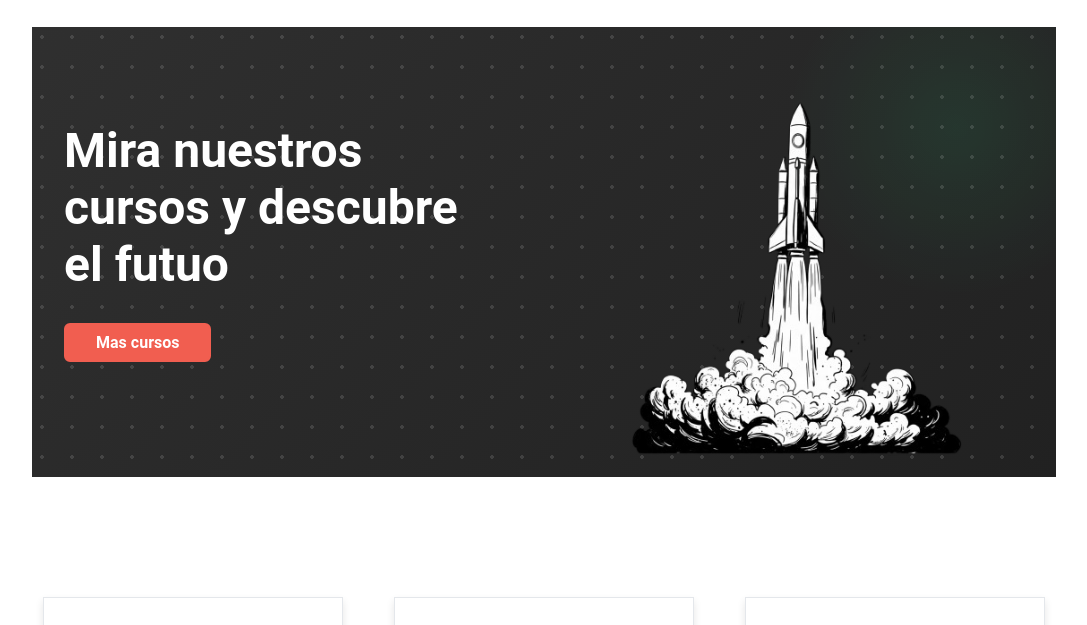
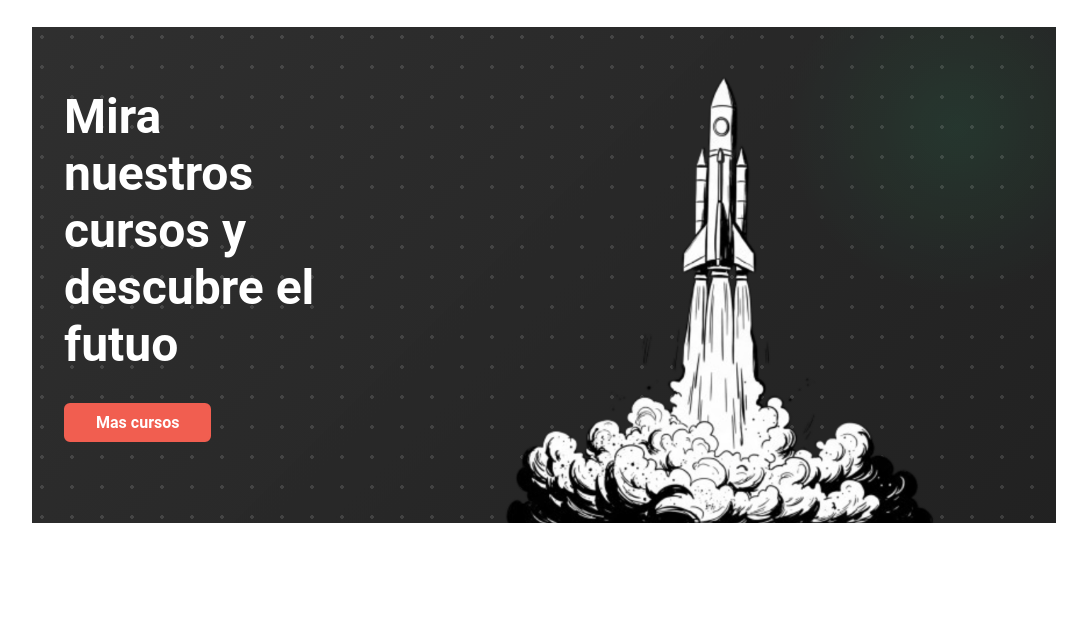
Before and after one commit to LugoDv/diseno_web_amanda_daw2, a plain HTML site: page mi_primera_web/index.html in a window 1280 px wide. Shown: the part 107-732 px from the top of the page, without its empty margins (96-1183 px from the left). Drawn offline with Linux system fonts and the light colour scheme; a web font is replaced by a local one.

Commit message:
feat: add new hero image asset for improved visuals in index.html

```diff
--- a/mi_primera_web/index.html
+++ b/mi_primera_web/index.html
@@ -30,7 +30,7 @@
         </article>
         <div class="hero-image">
           <img
-            src="./assets/SVG/Gemini_Generated_Image_he2o5the2o5the2o-removebg-preview.png"
+            src="./assets/SVG/hero2.png"
             alt="Imagen de tecnologia"
             srcset=""
           />
```
Also changed, not shown: mi_primera_web/assets/SVG/hero2.png (added).
